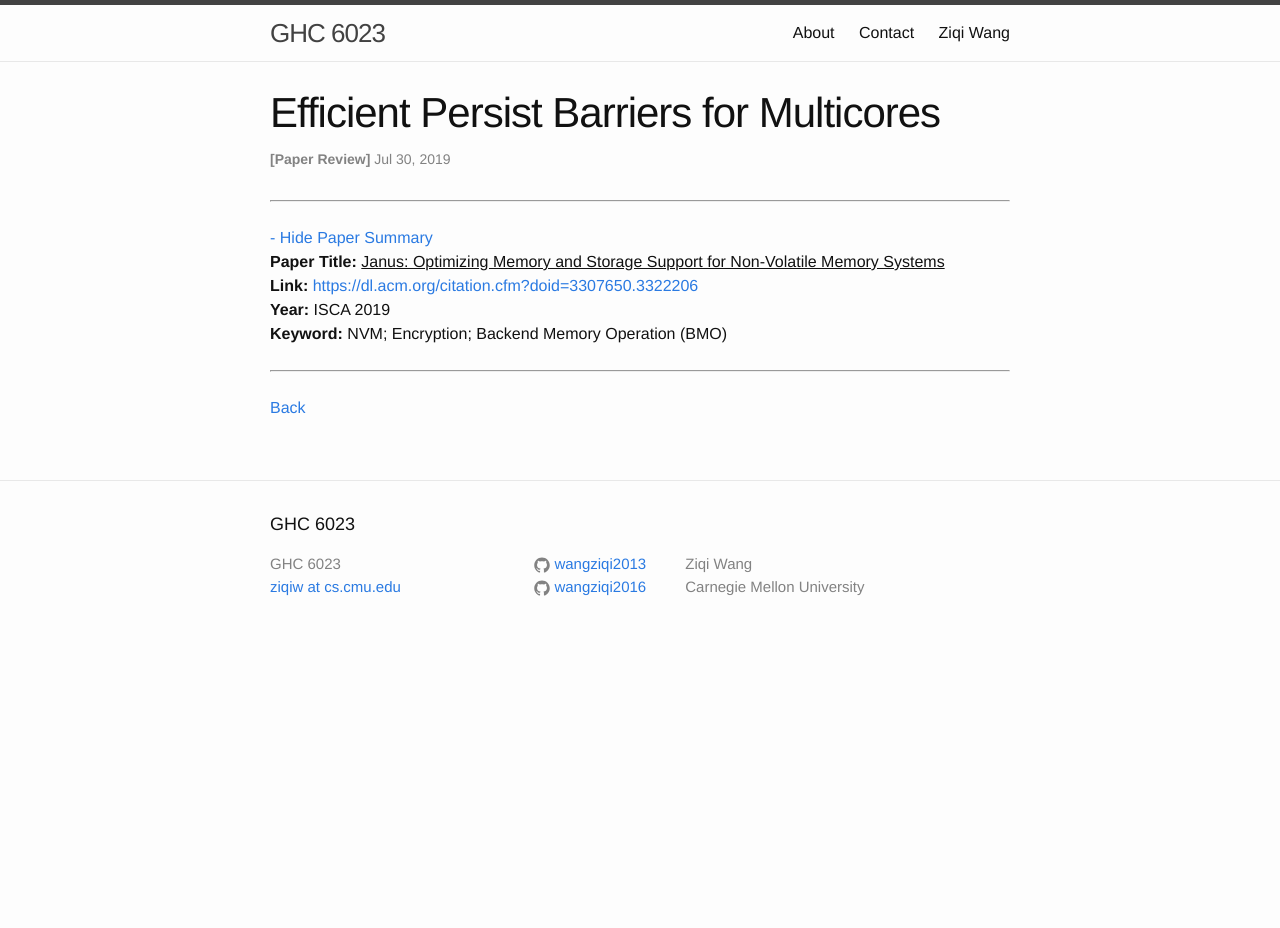
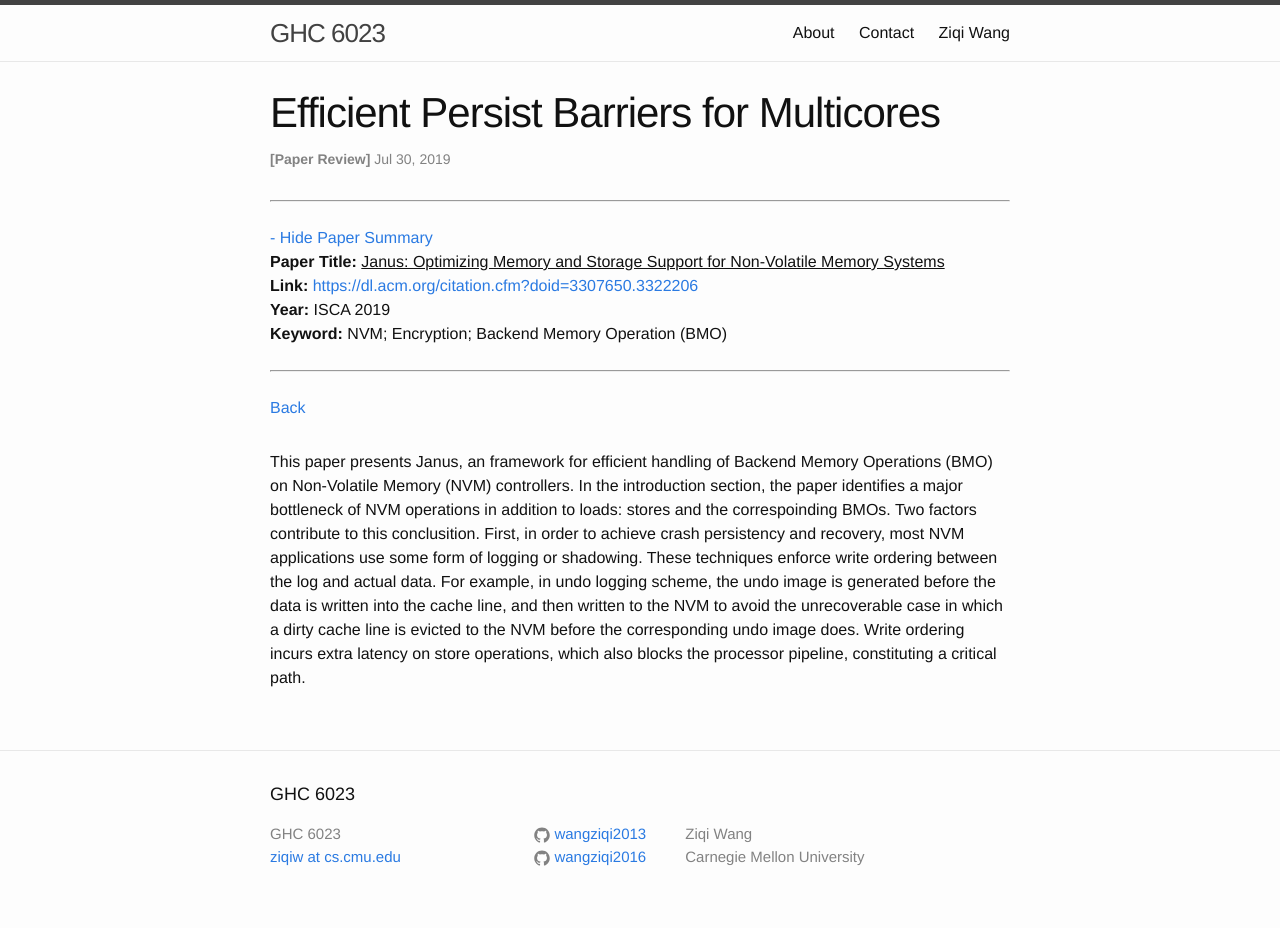
Before and after one commit to wangziqi2013/wangziqi2013.github.io, a Jekyll site: the page built from _posts/2019-07-29-janus.markdown, in a window 1280 px wide. Built offline with Jekyll 4.4.1, drawn with Linux system fonts in a browser that asks for light colours; before the commit the page ends 900 px from its top, so only the background shows below that.

Commit message:
Working on first reason

```diff
--- a/_posts/2019-07-29-janus.markdown
+++ b/_posts/2019-07-29-janus.markdown
@@ -12,3 +12,12 @@ htm_cd:
 htm_cr:
 version_mgmt:
 ---
+
+This paper presents Janus, an framework for efficient handling of Backend Memory Operations (BMO) on Non-Volatile Memory
+(NVM) controllers. In the introduction section, the paper identifies a major bottleneck of NVM operations in addition to loads:
+stores and the correspoinding BMOs. Two factors contribute to this conclusition. First, in order to achieve crash
+persistency and recovery, most NVM applications use some form of logging or shadowing. These techniques enforce write ordering
+between the log and actual data. For example, in undo logging scheme, the undo image is generated before the data
+is written into the cache line, and then written to the NVM to avoid the unrecoverable case in which a dirty cache line
+is evicted to the NVM before the corresponding undo image does. Write ordering incurs extra latency on store operations,
+which also blocks the processor pipeline, constituting a critical path.
```
